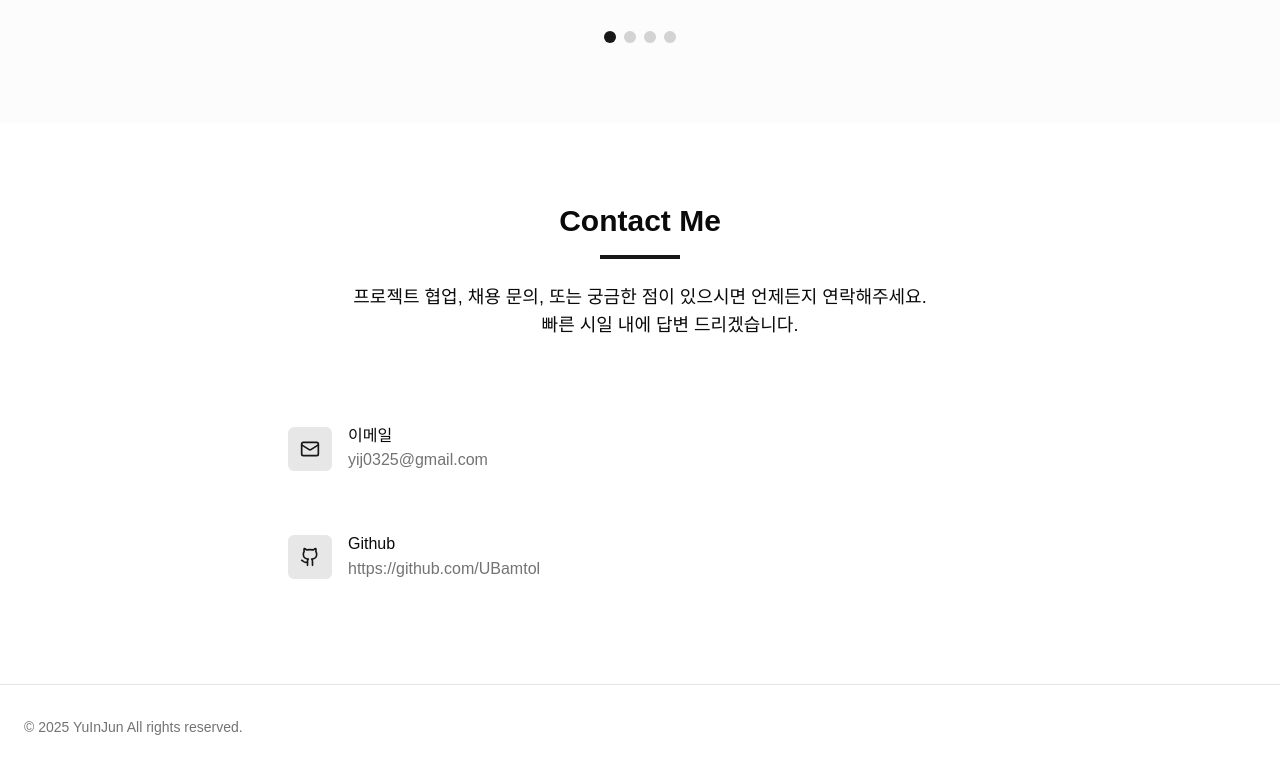
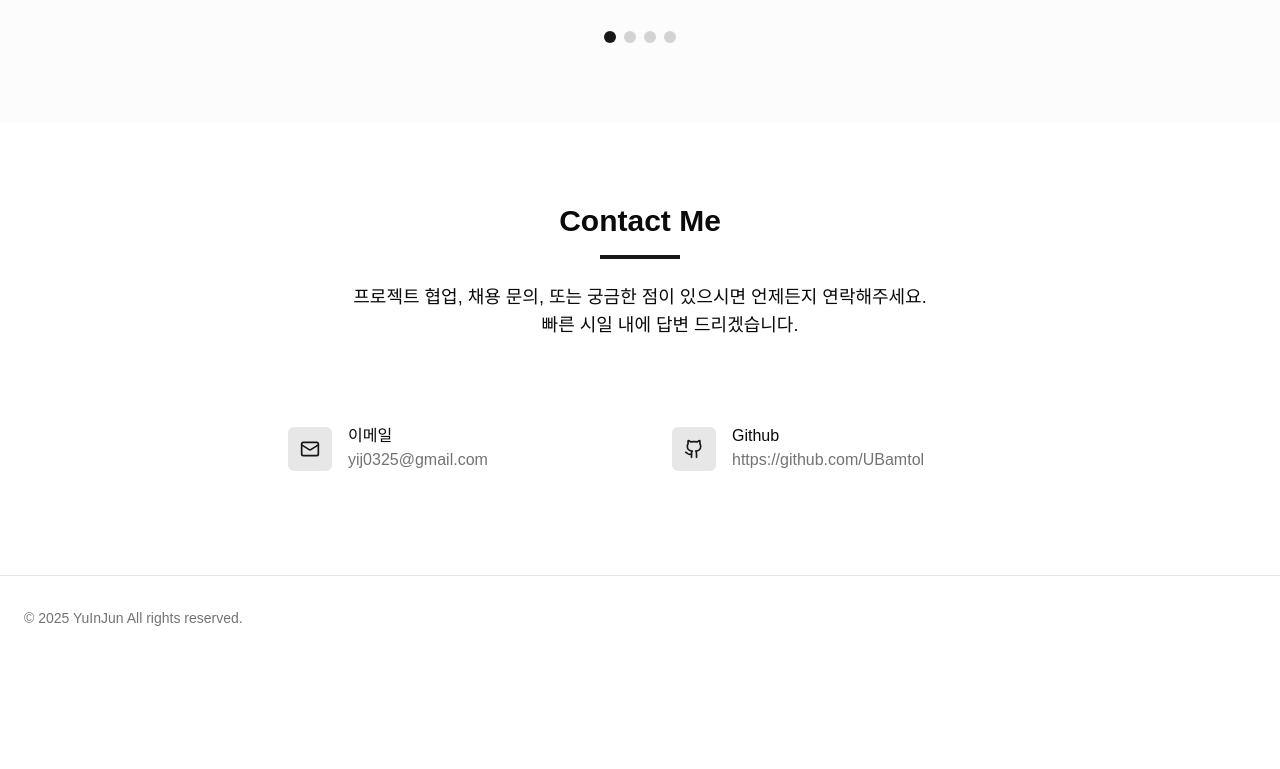
Before and after one commit to UBamtol/Portfolio, a React (Vite) app: page / in a window 1280 px wide. Shown: the part 3283-4052 px from the top of the page. After the commit the page ends 3943 px from the top, so only its background shows below. Built offline with nearby package versions, Linux system fonts and the light colour scheme.

Commit message:
feat(components): Contact 컴포넌트 연락처 grid css 수정

```diff
--- a/src/components/Contact.tsx
+++ b/src/components/Contact.tsx
@@ -1,4 +1,4 @@
-import { Github, Linkedin, Mail } from 'lucide-react';
+import { Github, Mail } from 'lucide-react';
 import { useEffect, useRef, useState } from 'react';
 
 const Contact = () => {
@@ -59,7 +59,8 @@ const Contact = () => {
         </div>
         <div
           ref={targetRef}
-          className={`relative grid grid-cols-1 gap-4 md:mx-60 ${`lg:grid-cols-${contactInfo.length}`}`}
+          // className={`relative grid grid-cols-1 gap-4 md:mx-60 ${`lg:grid-cols-${contactInfo.length}`}`}
+          className="relative grid grid-cols-1 gap-4 md:mx-60 lg:grid-cols-2"
         >
           {contactInfo.map((item, index) => (
             <div
```
